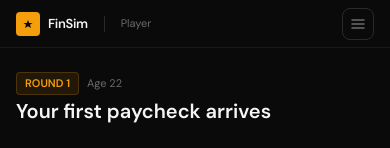
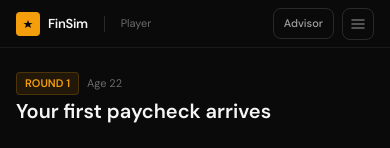
Before and after one commit to wahb-amir/finsim, a Next.js app: page /game in a window 390 px wide. Shown: the top 148 px of the page. Built offline with nearby package versions, Linux system fonts and the light colour scheme.

Commit message:
Feat: Improved Responsiveness on mobile view

```diff
--- a/app/game/page.jsx
+++ b/app/game/page.jsx
@@ -6,6 +6,7 @@ import { GameProvider, useGame } from "@/context/GameContext";
 import { MetricCard } from "@/components/ui/MetricCard";
 import { ChoiceCard } from "@/components/ui/ChoiceCard";
 import { AdvisorPanel } from "@/components/ui/AdvisorPanel";
+import { BottomSheet } from "@/components/ui/BottomSheet";
 import { RoundProgress } from "@/components/ui/RoundProgress";
 import { MOCK_ROUNDS, submitChoice } from "../../lib/api";
 
@@ -50,6 +51,7 @@ function GameContent() {
 
   const [isConfirming, setIsConfirming] = useState(false);
   const [sidebarOpen, setSidebarOpen] = useState(false);
+  const [advisorOpen, setAdvisorOpen] = useState(false);
 
   const roundData = MOCK_ROUNDS[Math.min(currentRound - 1, MOCK_ROUNDS.length - 1)];
   const isCrisis = roundData?.isCrisis || false;
@@ -104,6 +106,14 @@ function GameContent() {
           {playerName || "Player"}
         </span>
         <div className="ml-auto">
+          <div className="flex items-center gap-2">
+            <button
+              onClick={() => setAdvisorOpen(true)}
+              className="lg:hidden px-2.5 py-1.5 rounded-lg border border-[#2A2A2A] text-[#A1A1A1] text-[11px] font-medium"
+              aria-label="Open FinSim Advisor"
+            >
+              Advisor
+            </button>
             {/* Mobile menu toggle */}
             <button
               onClick={() => setSidebarOpen(!sidebarOpen)}
@@ -114,6 +124,7 @@ function GameContent() {
                 <path d="M1 3H13M1 7H13M1 11H13" stroke="currentColor" strokeWidth="1.5" strokeLinecap="round" />
               </svg>
             </button>
+          </div>
         </div>
       </header>
 
@@ -339,6 +350,17 @@ function GameContent() {
           {10 - currentRound + 1} left
         </div>
       </footer>
+
+      <BottomSheet
+        open={advisorOpen}
+        onClose={() => setAdvisorOpen(false)}
+        title="FinSim Advisor"
+        description="Reflect on this round and ask follow-up questions."
+      >
+        <div className="h-[56vh] min-h-[340px]">
+          <AdvisorPanel round={currentRound} metrics={metrics} />
+        </div>
+      </BottomSheet>
     </div>
   );
 }
```
Lines whose indentation alone changed are shown as unchanged.
